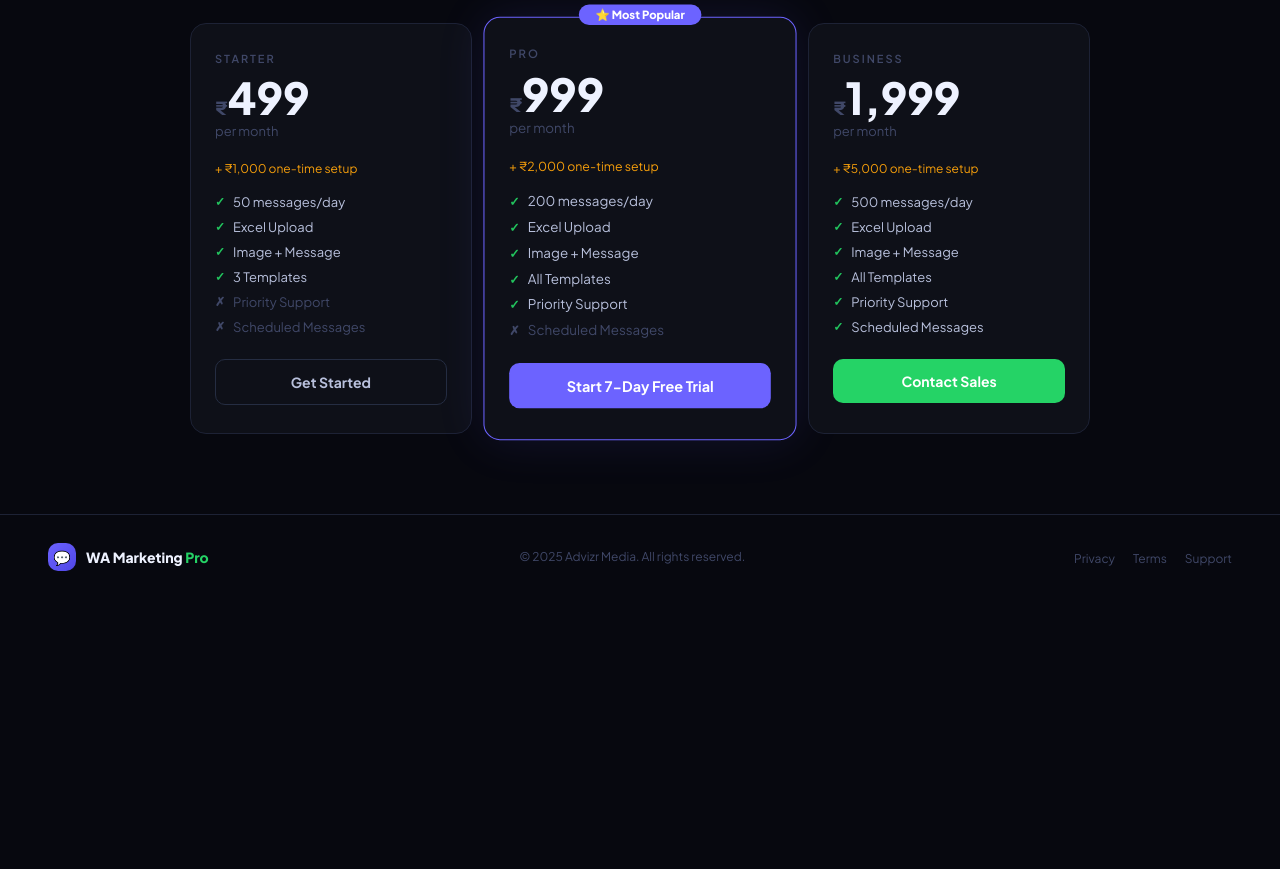
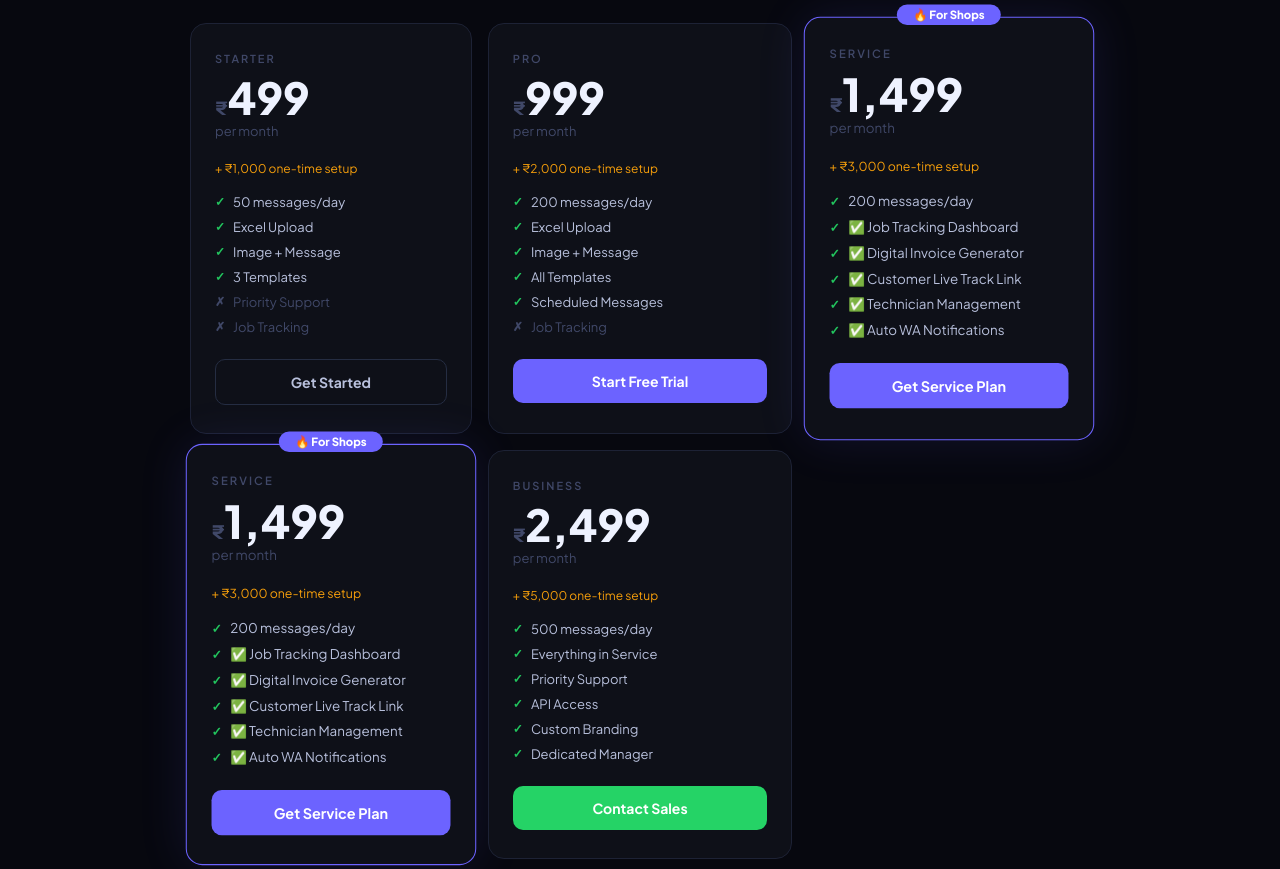
Before and after one commit to tjnewshindisafal-maker/wa-marketing-saas, a website: page public/index.html in a window 1280 px wide. Shown: the part 2623-3492 px from the top of the page. Before the commit the page ends 3222 px from the top, so only its background shows below. Drawn offline with Linux system fonts and the light colour scheme.

Commit message:
Update index.html

```diff
--- a/public/index.html
+++ b/public/index.html
@@ -276,12 +276,12 @@ footer{position:relative;z-index:1;border-top:1px solid var(--border);padding:28
         <li>Image + Message</li>
         <li>3 Templates</li>
         <li class="no">Priority Support</li>
-        <li class="no">Scheduled Messages</li>
+        <li class="no">Job Tracking</li>
       </ul>
       <button class="btn-price btn-po" data-plan="starter" data-amount="499">Get Started</button>
     </div>
-    <div class="pcard hot">
-      <div class="hot-tag">&#x2B50; Most Popular</div>
+
+    <div class="pcard">
       <div class="pplan">Pro</div>
       <div class="pprice"><small>&#x20B9;</small>999</div>
       <div class="pperiod">per month</div>
@@ -291,25 +291,43 @@ footer{position:relative;z-index:1;border-top:1px solid var(--border);padding:28
         <li>Excel Upload</li>
         <li>Image + Message</li>
         <li>All Templates</li>
-        <li>Priority Support</li>
-        <li class="no">Scheduled Messages</li>
+        <li>Scheduled Messages</li>
+        <li class="no">Job Tracking</li>
       </ul>
-      <button class="btn-price btn-pf" data-plan="pro" data-amount="999">Start 7-Day Free Trial</button>
+      <button class="btn-price btn-pf" data-plan="pro" data-amount="999">Start Free Trial</button>     </div>      <div class="pcard hot">       <div class="hot-tag">&#x1F525; For Shops</div>       <div class="pplan">Service</div>       <div class="pprice"><small>&#x20B9;</small>1,499</div>       <div class="pperiod">per month</div>       <div class="psetup">+ &#x20B9;3,000 one-time setup</div>       <ul class="pfeats">         <li>200 messages/day</li>         <li>&#x2705; Job Tracking Dashboard</li>         <li>&#x2705; Digital Invoice Generator</li>         <li>&#x2705; Customer Live Track Link</li>         <li>&#x2705; Technician Management</li>         <li>&#x2705; Auto WA Notifications</li>       </ul>       <button class="btn-price btn-pf" data-plan="service" data-amount="1499">Get Service Plan</button>
     </div>
+
+    <div class="pcard hot">
+      <div class="hot-tag">&#x1F525; For Shops</div>
+      <div class="pplan">Service</div>
+      <div class="pprice"><small>&#x20B9;</small>1,499</div>
+      <div class="pperiod">per month</div>
+      <div class="psetup">+ &#x20B9;3,000 one-time setup</div>
+      <ul class="pfeats">
+        <li>200 messages/day</li>
+        <li>&#x2705; Job Tracking Dashboard</li>
+        <li>&#x2705; Digital Invoice Generator</li>
+        <li>&#x2705; Customer Live Track Link</li>
+        <li>&#x2705; Technician Management</li>
+        <li>&#x2705; Auto WA Notifications</li>
+      </ul>
+      <button class="btn-price btn-pf" data-plan="service" data-amount="1499">Get Service Plan</button>
+    </div>
+
     <div class="pcard">
       <div class="pplan">Business</div>
-      <div class="pprice"><small>&#x20B9;</small>1,999</div>
+      <div class="pprice"><small>&#x20B9;</small>2,499</div>
       <div class="pperiod">per month</div>
       <div class="psetup">+ &#x20B9;5,000 one-time setup</div>
       <ul class="pfeats">
         <li>500 messages/day</li>
-        <li>Excel Upload</li>
-        <li>Image + Message</li>
-        <li>All Templates</li>
+        <li>Everything in Service</li>
         <li>Priority Support</li>
-        <li>Scheduled Messages</li>
+        <li>API Access</li>
+        <li>Custom Branding</li>
+        <li>Dedicated Manager</li>
       </ul>
-      <button class="btn-price btn-wa2" data-plan="business" data-amount="1999">Contact Sales</button>
+      <button class="btn-price btn-wa2" data-plan="business" data-amount="2499">Contact Sales</button>
     </div>
   </div>
 </section>
@@ -341,10 +359,11 @@ footer{position:relative;z-index:1;border-top:1px solid var(--border);padding:28
     <div class="modal-sub">Choose your plan and create account</div>
 
     <div style="font-size:11px;color:var(--muted);text-transform:uppercase;letter-spacing:.5px;margin-bottom:8px;">Select Plan:</div>
-    <div class="plan-sel" id="plan-sel">
+    <div class="plan-sel" id="plan-sel" style="grid-template-columns:1fr 1fr;">
       <div class="plan-opt sel" data-plan="starter" data-amount="499"><div class="plan-opt-name">Starter</div><div class="plan-opt-price">&#x20B9;499/mo</div></div>
       <div class="plan-opt" data-plan="pro" data-amount="999"><div class="plan-opt-name">Pro &#x2B50;</div><div class="plan-opt-price">&#x20B9;999/mo</div></div>
-      <div class="plan-opt" data-plan="business" data-amount="1999"><div class="plan-opt-name">Business</div><div class="plan-opt-price">&#x20B9;1999/mo</div></div>
+      <div class="plan-opt" data-plan="service" data-amount="1499"><div class="plan-opt-name">Service &#x1F525;</div><div class="plan-opt-price">&#x20B9;1499/mo</div></div>
+      <div class="plan-opt" data-plan="business" data-amount="2499"><div class="plan-opt-name">Business</div><div class="plan-opt-price">&#x20B9;2499/mo</div></div>
     </div>
 
     <div class="mfield"><label>Full Name *</label><input type="text" id="s-name" placeholder="Ramesh Kumar"></div>
```
